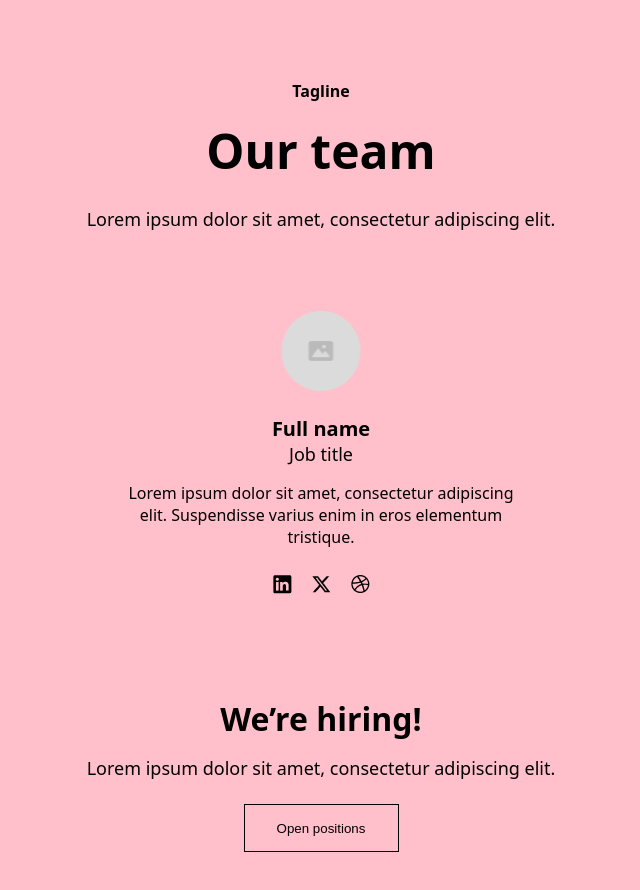
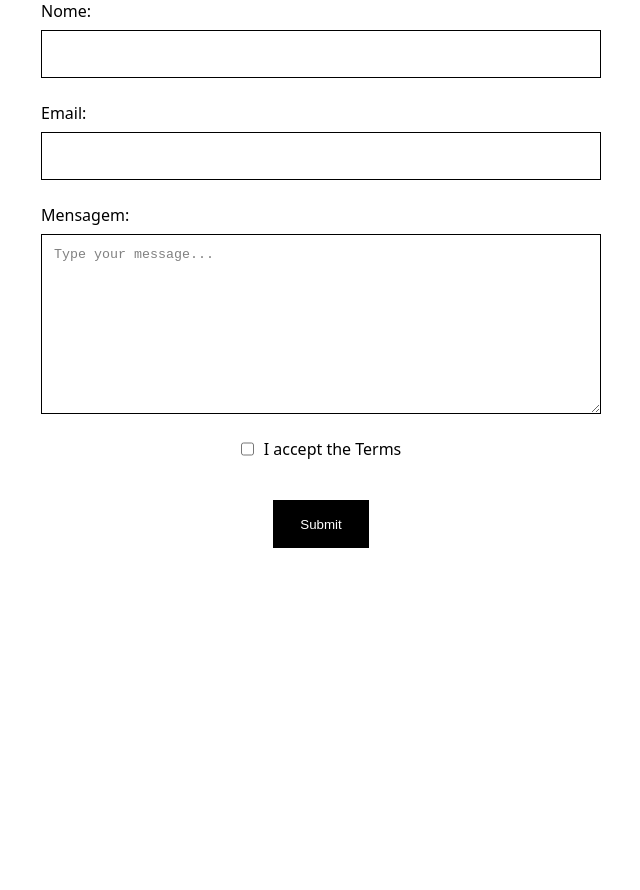
Before and after one commit to greiceprogram/project-react, a React (Create React App) app: page / in a window 1280 px wide. Shown: the top 890 px of the page, without its empty margins (319-959 px from the left). After the commit the page ends 800 px from the top, so only its background shows below. Built offline with nearby package versions, Linux system fonts and the light colour scheme.

Commit message:
feat:creating contact form

```diff
--- a/src/App.css
+++ b/src/App.css
@@ -12,7 +12,7 @@ flex-direction: column;
 justify-content: center;
 align-items: center;
 width: 100%;
-background-color: pink;
+background-color: white;
 gap: 40px;
 }
 
--- a/src/App.jsx
+++ b/src/App.jsx
@@ -1,12 +1,13 @@
 import "./App.css"
-import TeamComposition from "./components/Team";
+import ContactComposition from "./components/Contact"
 
 
 
 function App() {
   return (
     <body>
-      <TeamComposition />
+      <ContactComposition />
+
     </body>
   );
 }
--- a/src/components/Contact/index.jsx
+++ b/src/components/Contact/index.jsx
@@ -0,0 +1,11 @@
+import "./styles.css"
+import {Contact} from "./src/pattern/composition"
+
+export default function ContactComposition() {
+    return (
+        <div className="contact-container">
+            <Contact.Form />
+            <Contact.Title/>
+        </div>
+    )
+}
--- a/src/components/Contact/src/pattern/composition/contact-form.composition.jsx
+++ b/src/components/Contact/src/pattern/composition/contact-form.composition.jsx
@@ -1,5 +1,39 @@
 import "../../../styles.css"
 
-export default function Form(){
+export default function Form() {
+    return (
 
+        <div className="contact-container">
+
+
+        <div className="hero-text">
+        <label htmlFor="nome">Nome:</label>
+        <input type="text" id="nome"/>
+       </div>
+
+       <div className="hero-email">
+       <label htmlFor="nome">Email:</label>
+        <input type="text" id="nome"/>
+       </div>
+
+        <form action="">
+
+        <div className="hero-description">
+        <label htmlFor="nome">Mensagem:</label>
+        <textarea>Type your message...</textarea>
+       </div>
+
+        </form>
+
+            <div className="hero-footer">
+                <input type="Checkbox" />
+                 <p>I accept the Terms</p>
+            </div>
+
+
+            <div className="button">
+                <button className="button-box">Submit</button>
+            </div>
+        </div>
+    )
 }
--- a/src/components/Contact/src/pattern/composition/contact-title.composition.jsx
+++ b/src/components/Contact/src/pattern/composition/contact-title.composition.jsx
@@ -2,4 +2,11 @@ import "../../../styles.css"
 
 export default function Title(){
 
+    <div className="contact-container">
+        <p>Tagline</p>
+        <h1>Contact us</h1>
+        <p>Lorem ipsum dolor sit amet, consectetur adipiscing elit. </p>
+
+    </div>
+
 }
--- /dev/null
+++ b/src/components/Contact/styles.css
@@ -0,0 +1,98 @@
+.contact-container{
+    background-color: white;
+}
+
+.hero-text{
+    gap: 8px;
+
+    display: flex;
+    flex-direction: column;
+    font-family: system-ui, -apple-system, BlinkMacSystemFont, 'Segoe UI', Roboto, Oxygen, Ubuntu, Cantarell, 'Open Sans', 'Helvetica Neue', sans-serif;
+    font-size: 16px;
+    margin-bottom: 24px;
+
+}
+
+.hero-text > input{
+    width: 560px;
+    height: 48px;
+    border: 1px solid black;
+}
+
+.hero-email{
+    gap: 8px;
+    display: flex;
+    flex-direction: column;
+    font-family: system-ui, -apple-system, BlinkMacSystemFont, 'Segoe UI', Roboto, Oxygen, Ubuntu, Cantarell, 'Open Sans', 'Helvetica Neue', sans-serif;
+    font-size: 16px;
+    margin-bottom: 24px;
+}
+
+.hero-email > input{
+    width: 560px;
+    height: 48px;
+    border: 1px solid black;
+
+}
+
+.hero-description {
+    gap: 8px;
+    display: flex;
+    flex-direction: column;
+    font-family: system-ui, -apple-system, BlinkMacSystemFont, 'Segoe UI', Roboto, Oxygen, Ubuntu, Cantarell, 'Open Sans', 'Helvetica Neue', sans-serif;
+    font-size: 16px;
+    margin-bottom: 24px;
+}
+
+.hero-description > textarea{
+    width: 560px;
+    height: 180px;
+    color: grey;
+    padding: 12px 12px;
+
+    border: 1px solid black;
+}
+
+.hero-footer{
+    display: flex;
+    justify-content: center;
+
+    font-family: system-ui, -apple-system, BlinkMacSystemFont, 'Segoe UI', Roboto, Oxygen, Ubuntu, Cantarell, 'Open Sans', 'Helvetica Neue', sans-serif;
+    font-size: 16px;
+    margin-bottom: 24px;
+    gap: 10px;
+
+}
+
+.hero-footer > p {
+    text-align: center;
+}
+
+.button{
+    display: flex;
+    justify-content: center;
+    color: white;
+
+    font-size: 16px;
+    font-weight: 400;
+    gap: 24px;
+    margin-top: 40px;
+}
+
+.button-box {
+    display: flex;
+    justify-content: center;
+    align-items: center;
+    width: 96px;
+    height: 48px;
+    background-color: black;
+    color: white;
+}
+
+.button-link {
+    display: flex;
+    justify-content: center;
+    align-items: center;
+    gap: 8px;
+    background-color: transparent;
+}
```
Also changed, not shown: src/components/Contact/styles.jsx (deleted), src/components/Team/src/pattern/composition/team-content.composition.jsx (line endings or trailing spaces).
